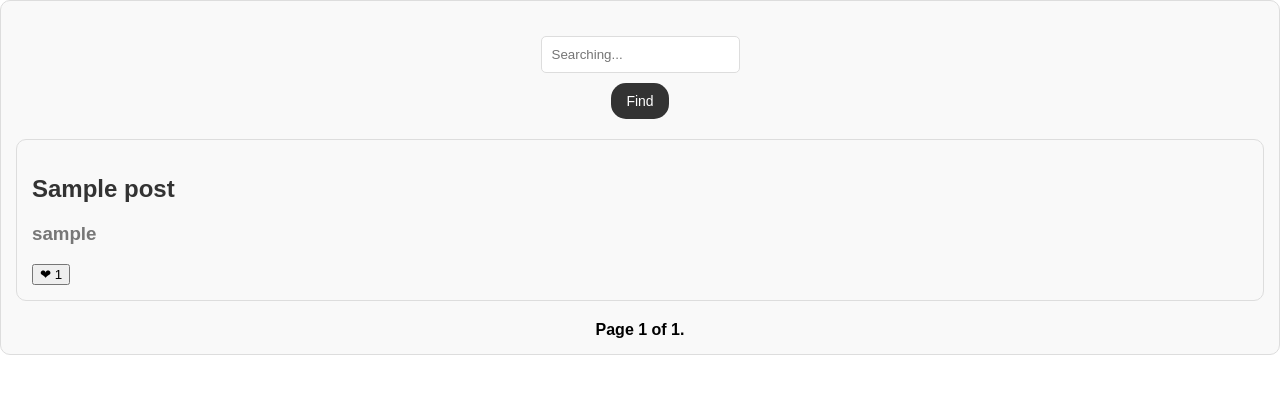
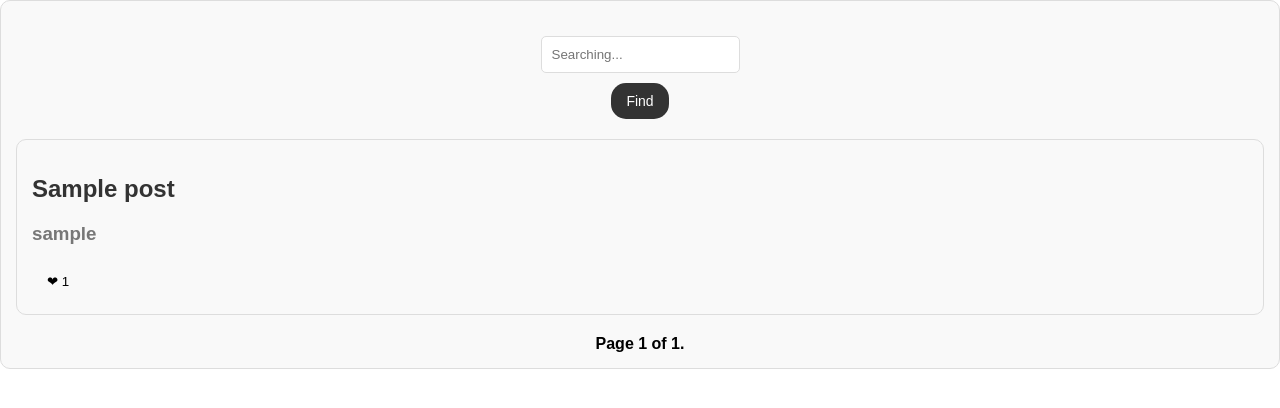
Before and after one commit to Andriiko26/virtual-nexus, a Django app: page /posts/ in a window 1280 px wide. Shown: the part 66-474 px from the top of the page. Run offline with Django 5.2, Linux system fonts and the light colour scheme; tables that the repository leaves empty hold one stand-in row (values such as "Sample post").

Commit message:
updated css for likes

```diff
--- a/virtual_nexus_project/static/css/index.css
+++ b/virtual_nexus_project/static/css/index.css
@@ -23,6 +23,7 @@
     font-weight: bold;
 }
 
+/*searching*/
 .search-form {
     display: flex;
     flex-direction: column;
@@ -53,7 +54,7 @@
 .search-button:hover {
     background-color: #555;
 }
-
+/*posts*/
 .container {
     background-color: #f9f9f9;
     border: 1px solid #ddd;
@@ -79,3 +80,10 @@
 .container h3 a:hover {
     color: #999;
 }
+
+.like-button {
+    background: transparent;
+    border: none;
+    padding: 10px 15px;
+    cursor: pointer;
+}
```
